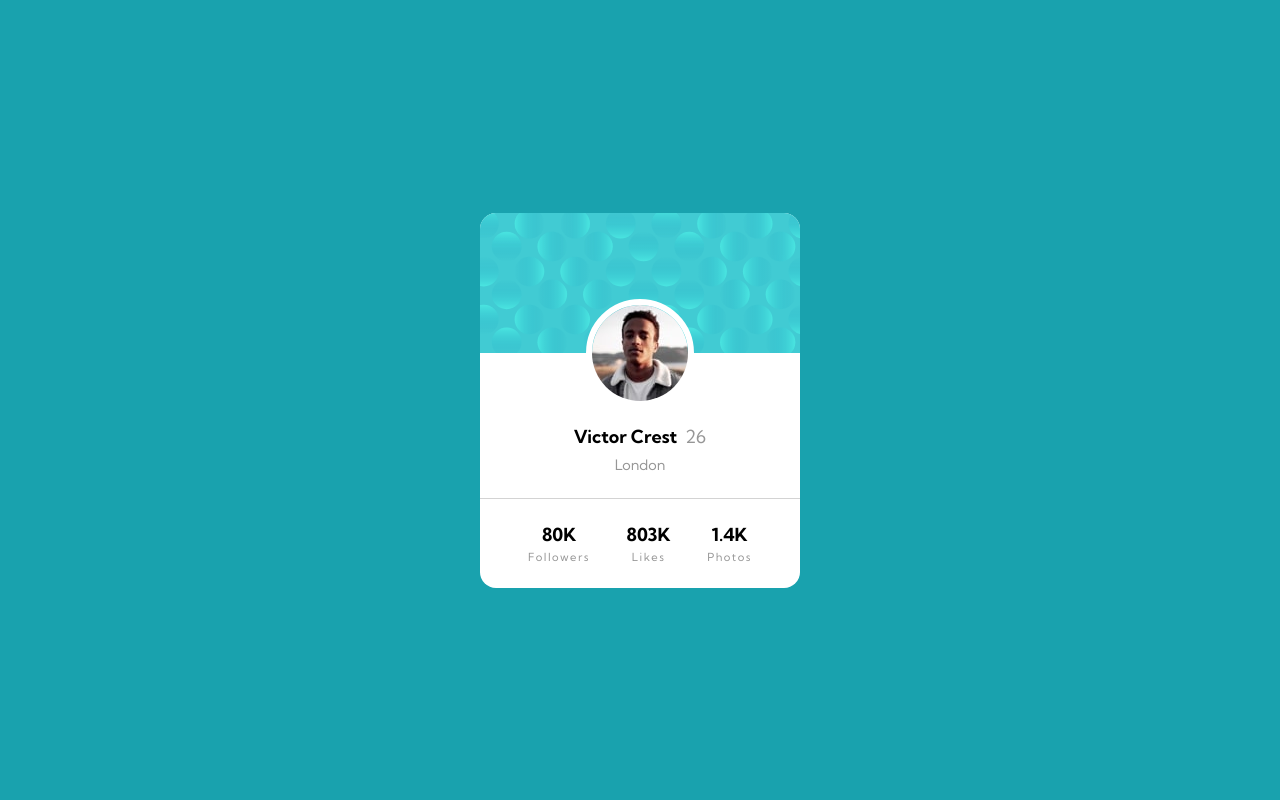
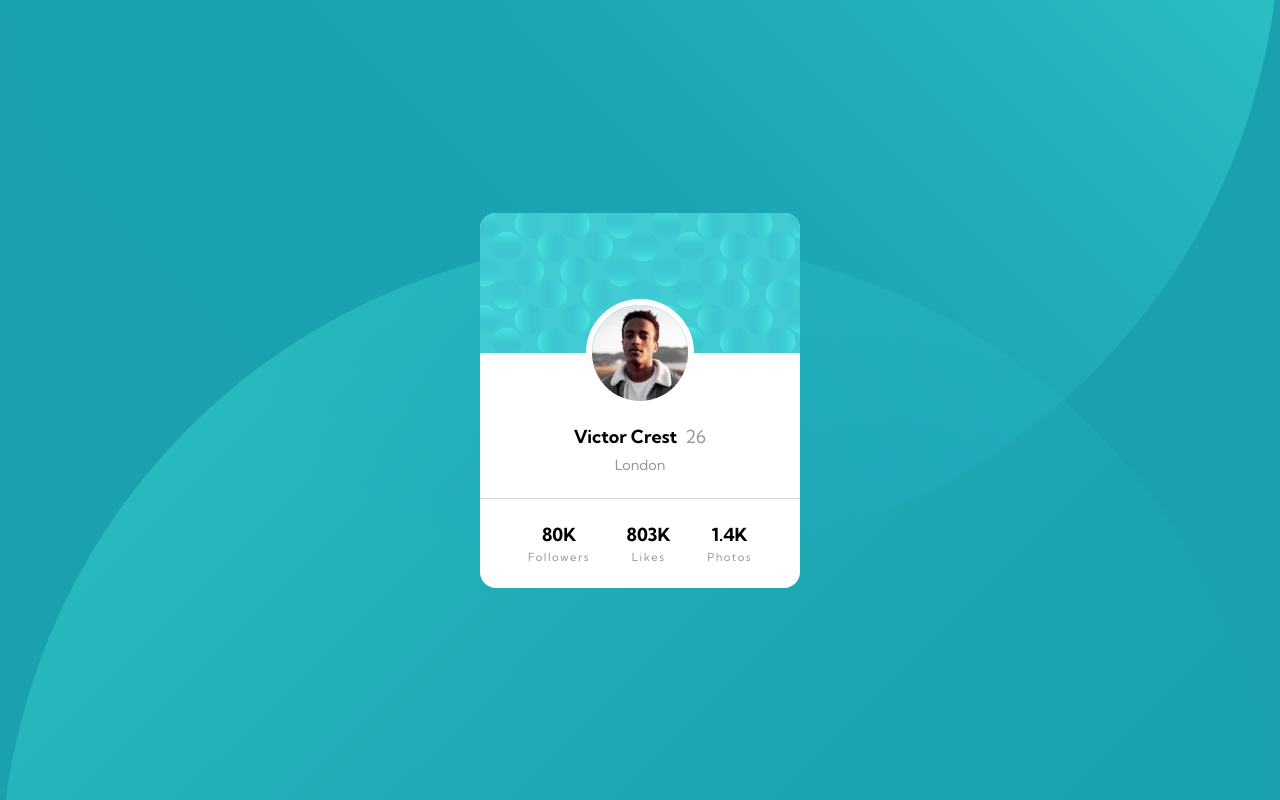
Before and after one commit to ahmedhanyh/profile-card-component, a website: page index.html in a window 1280 px wide. Drawn offline with Linux system fonts and the light colour scheme.

Commit message:
Complete first version

```diff
--- a/style.css
+++ b/style.css
@@ -1,6 +1,8 @@
 @import url("https://fonts.googleapis.com/css2?family=Kumbh+Sans:wght@400;700&display=swap");
 
-* {
+*,
+*::before,
+*::after {
   margin: 0;
   padding: 0;
   border: 0;
@@ -12,13 +14,19 @@
   --very-dark-desaturated-blue: hsl(229, 23%, 23%);
   --dark-grayish-blue: hsl(227, 10%, 46%);
   --dark-gray: hsl(0, 0%, 59%);
-
-  font-family: "Kumbh Sans", sans-serif;
 }
 
 body {
   min-height: 100vh;
   background-color: var(--dark-cyan);
+  background-image: url(./images/bg-pattern-top.svg),
+    url(./images/bg-pattern-bottom.svg);
+  background-repeat: no-repeat, no-repeat;
+  background-position: bottom -50% right -50%, top -50% left -50%;
+  background-size: 100% auto, 100% auto;
+
+  font-family: "Kumbh Sans", sans-serif;
+
   display: flex;
   justify-content: center;
   align-items: center;
```
